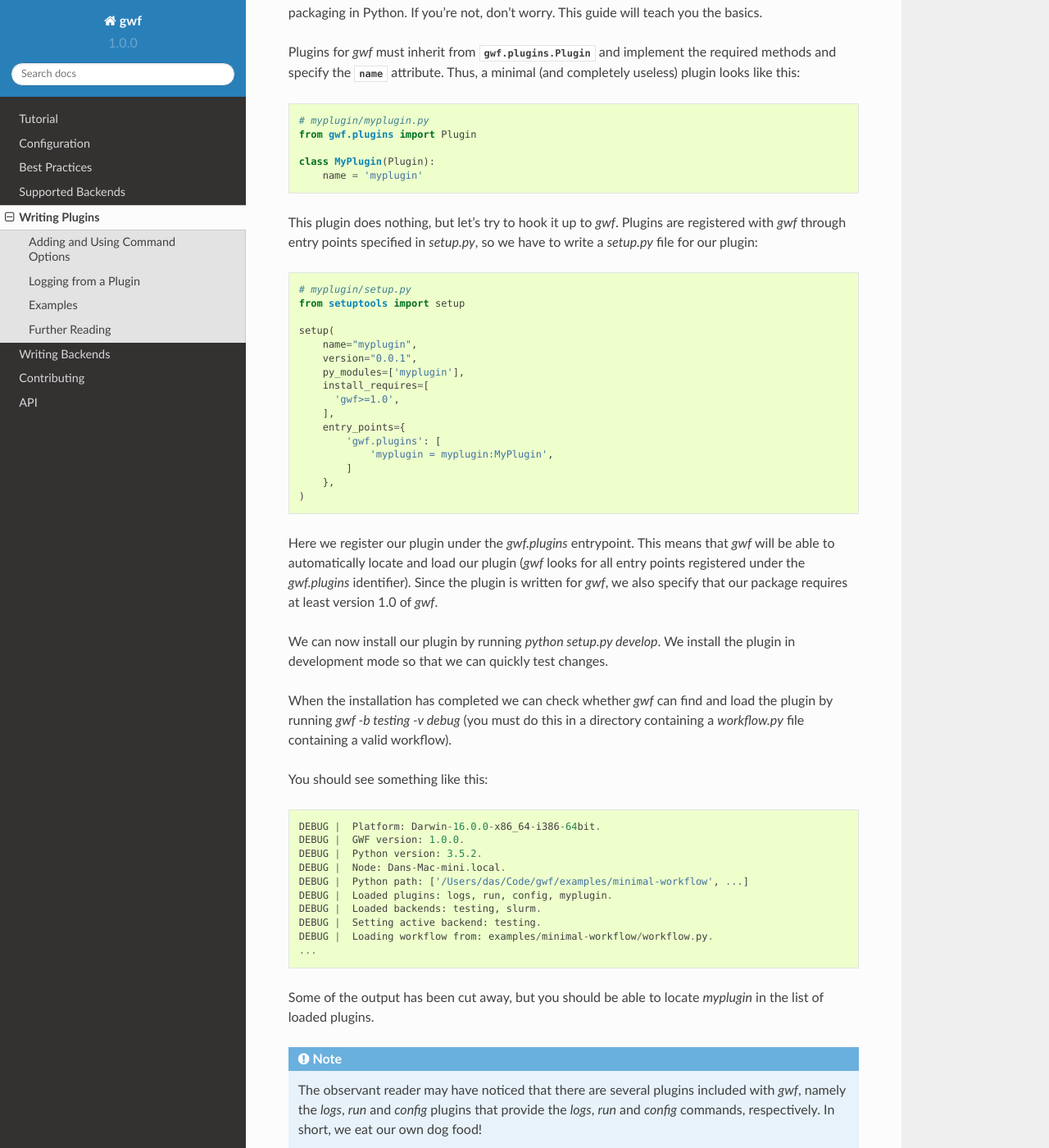
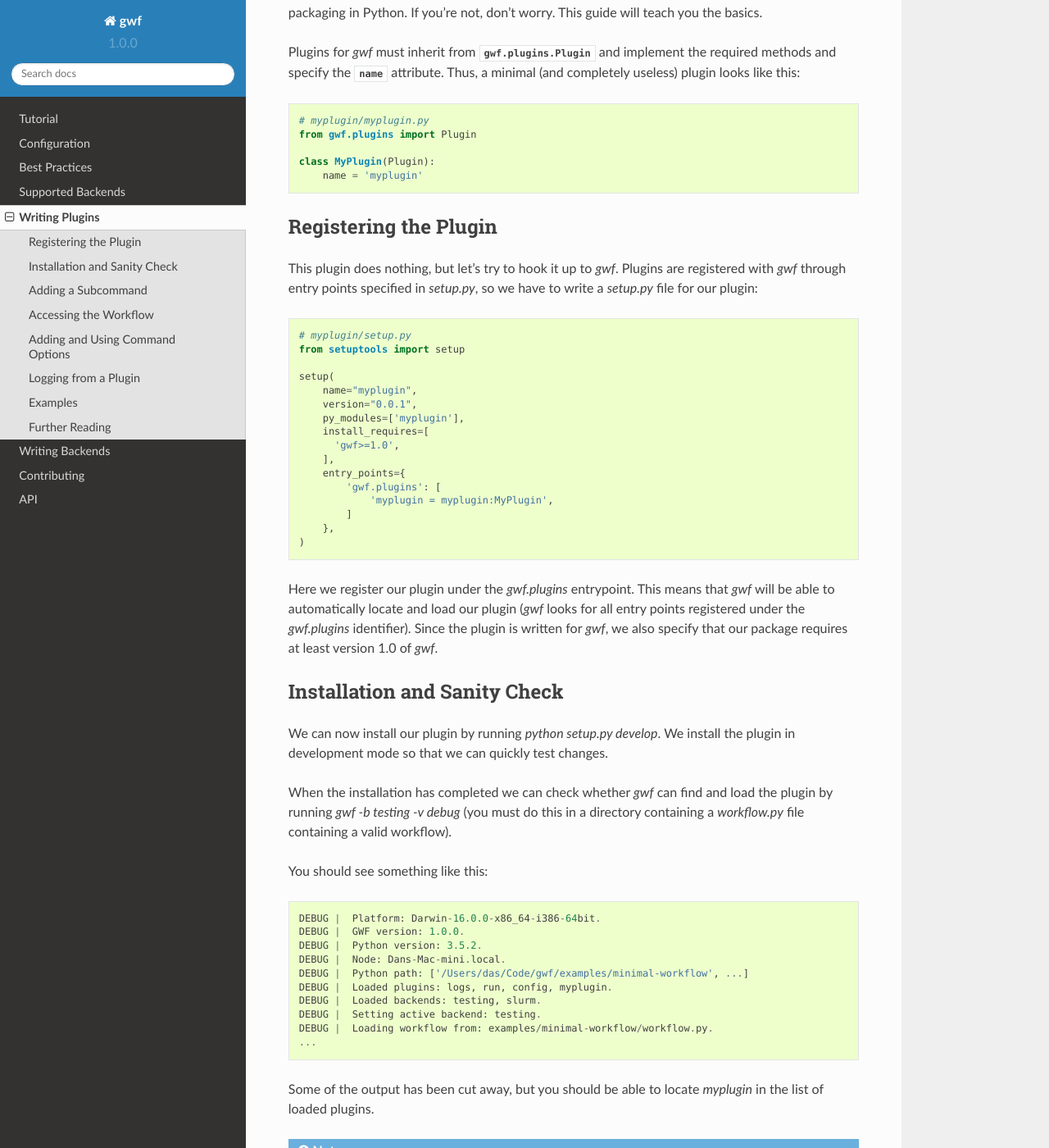
Before and after one commit to gwforg/gwf, a Sphinx documentation site: the page built from docs/writingplugins.rst, in a window 1280 px wide and 1400 px high, scrolled down 300 px. Shown: the whole window at 82% size. Built offline with Sphinx 7.4.7 and the Read the Docs theme 2.0.0, drawn with Linux system fonts in a browser that asks for light colours; some of the changed text lies outside the part shown.

Commit message:
Add sections to tutorial.

```diff
--- a/docs/writingplugins.rst
+++ b/docs/writingplugins.rst
@@ -21,6 +21,9 @@ a minimal (and completely useless) plugin looks like this::
 
     class MyPlugin(Plugin):
         name = 'myplugin'
+
+Registering the Plugin
+----------------------
 
 This plugin does nothing, but let's try to hook it up to *gwf*. Plugins are
 registered with *gwf* through entry points specified in `setup.py`, so we have
@@ -48,6 +51,9 @@ Here we register our plugin under the `gwf.plugins` entrypoint. This means that
 for all entry points registered under the `gwf.plugins` identifier). Since the
 plugin is written for *gwf*, we also specify that our package requires at least
 version 1.0 of *gwf*.
+
+Installation and Sanity Check
+-----------------------------
 
 We can now install our plugin by running `python setup.py develop`. We install
 the plugin in development mode so that we can quickly test changes.
@@ -77,6 +83,9 @@ Some of the output has been cut away, but you should be able to locate
   with *gwf*, namely the `logs`, `run` and `config` plugins that provide the
   `logs`, `run` and `config` commands, respectively. In short, we eat our own
   dog food!
+
+Adding a Subcommand
+-------------------
 
 So now our plugin is loaded by *gwf*, but it doesn't do anything. Let's set up
 a subcommand that the user can run to get a list of all targets in the
@@ -109,6 +118,9 @@ Here we use the helper method :func:`setup_subparser` to
 hook up the ``on_run`` method to the subcommand. Running ``gwf -h`` should now
 list the ``print-targets`` subcommand and running ``gwf print-targets`` should
 print ``hello!`` to the screen.
+
+Accessing the Workflow
+----------------------
 
 Now we just need to get a list of all targets in the workflow and print their
 names. Plugins are by default configured with three attributes: :attr:`backend`,
```
